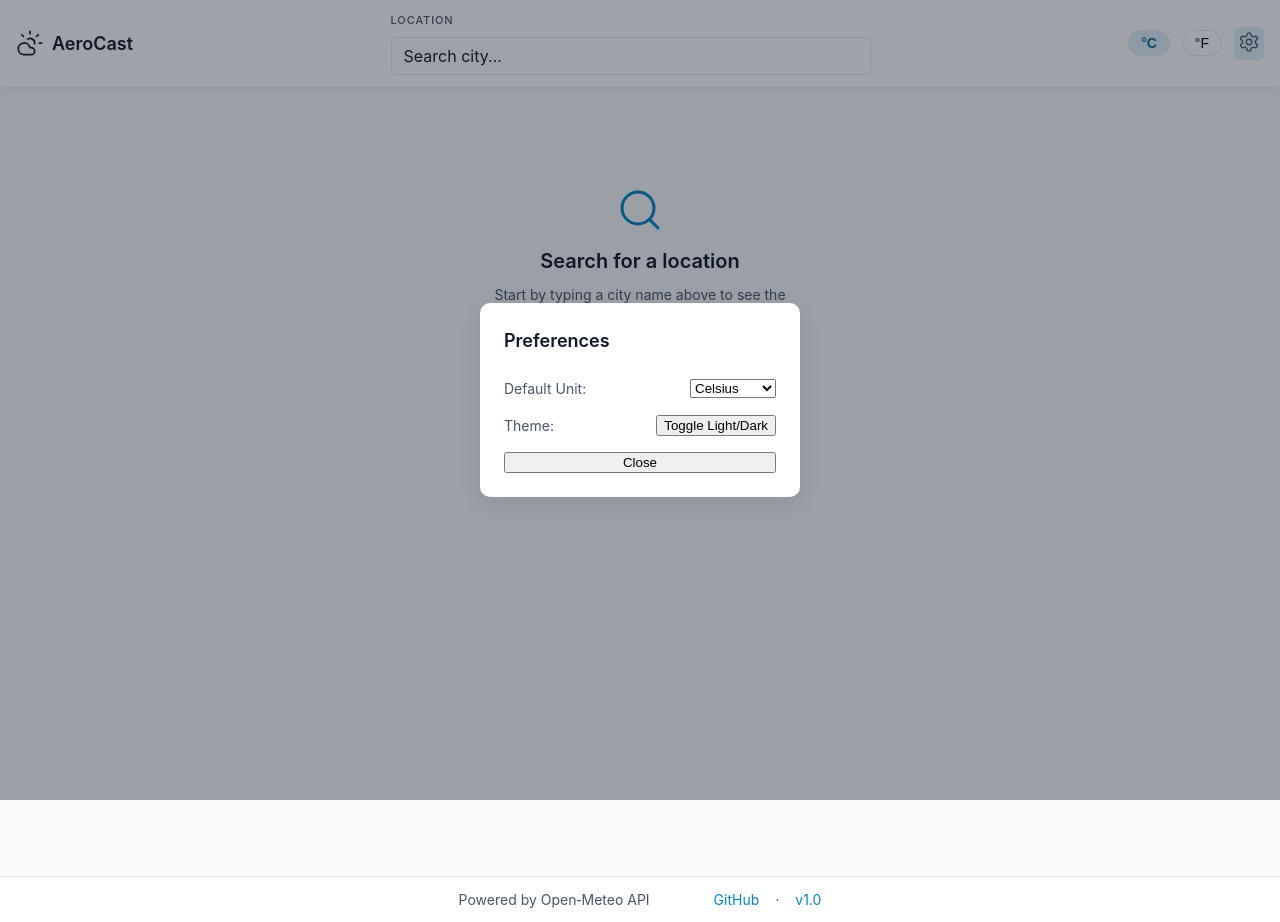
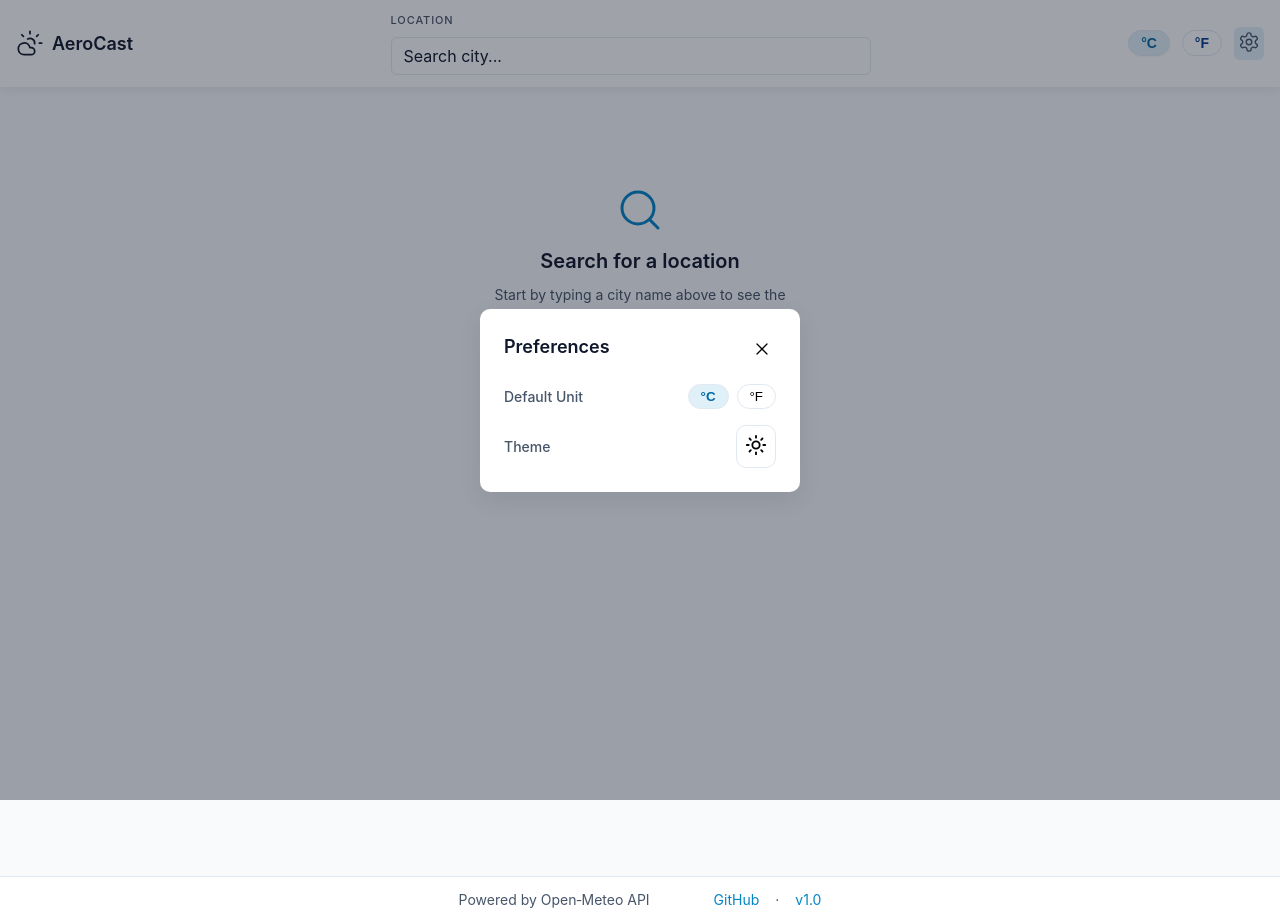
Before and after one commit to BecomingABetterDev/Codveda_Internship, a React (Vite) app in the folder level-2/task-1-and-3-weather-app/: page / in a window 1280 px wide. Both pictures are taken after a click on the button "Open settings". Built offline with nearby package versions, Linux system fonts and the light colour scheme.

Commit message:
feat(theme): polish setting modal and add global theme toggle with dark mode variables.

```diff
--- a/level-2/task-1-and-3-weather-app/src/App.jsx
+++ b/level-2/task-1-and-3-weather-app/src/App.jsx
@@ -14,6 +14,11 @@ const App = () => {
   const [loading, setLoading] = useState(false);
   const [error, setError] = useState(null);
   const [unit, setUnit] = useState('C');
+  const [theme, setTheme] = useState('light');
+
+  useEffect(() => {
+    document.documentElement.setAttribute('data-theme', theme);
+  }, [theme]);
 
   useEffect(() => {
     if (!selectedLocation) return;
@@ -27,15 +32,23 @@ const App = () => {
 
   const toggleUnit = (next) => {
     if (typeof next === 'string') {
-      setUnit(next); // from <select>
+      setUnit(next);
     } else {
-      setUnit((u) => (u === 'C' ? 'F' : 'C')); // from button
+      setUnit((u) => (u === 'C' ? 'F' : 'C'));
     }
   };
 
+  const toggleTheme = () => setTheme((t) => (t === 'light' ? 'dark' : 'light'));
+
   return (
     <>
-      <Header onSelect={setSelectedLocation} unit={unit} onToggleUnit={toggleUnit} />
+      <Header
+        onSelect={setSelectedLocation}
+        unit={unit}
+        onToggleUnit={toggleUnit}
+        theme={theme}
+        onThemeToggle={toggleTheme}
+      />
       <div className="app-layout">
         <main className="app-main">
           {loading && <div className="hero-status">Loading weather...</div>}
--- a/level-2/task-1-and-3-weather-app/src/features/weather/components/HourlyCarousel.jsx
+++ b/level-2/task-1-and-3-weather-app/src/features/weather/components/HourlyCarousel.jsx
@@ -131,7 +131,7 @@ export default function HourlyCarousel({ weather, unit }) {
           <defs>
             <linearGradient id="tempGradient" x1="0" y1="0" x2="0" y2="1">
               <stop offset="0%" stopColor="#f97316" />
-              <stop offset="100%" stopColor="#3b82f6" />
+              <stop offset="100%" stopColor="var(--temp-color)" />
             </linearGradient>
             <linearGradient id="precipGradient" x1="0" y1="0" x2="0" y2="1">
               <stop offset="0%" stopColor="#06b6d4" />
--- a/level-2/task-1-and-3-weather-app/src/features/weather/components/hourlyCarousel.css
+++ b/level-2/task-1-and-3-weather-app/src/features/weather/components/hourlyCarousel.css
@@ -143,7 +143,7 @@
 .meta-value {
     font-size: var(--fs-base);
     font-weight: var(--fw-bold);
-    color: var(--accent-rain);
+    color: var(--color-accent-600);
 }
 
 .sparkline-legend {
--- a/level-2/task-1-and-3-weather-app/src/public/Layout/Header.jsx
+++ b/level-2/task-1-and-3-weather-app/src/public/Layout/Header.jsx
@@ -2,8 +2,7 @@ import SearchBar from '@/features/search/components/SearchBar';
 import Icon from '@/shared/components/Icons';
 import { useState } from 'react';
 
-// Header.jsx
-export default function Header({ onSelect, unit, onToggleUnit, onThemeToggle }) {
+export default function Header({ onSelect, unit, onToggleUnit, onThemeToggle, theme }) {
   const [settingsOpen, setSettingsOpen] = useState(false);
 
   return (
@@ -42,19 +41,45 @@ export default function Header({ onSelect, unit, onToggleUnit, onThemeToggle })
       {settingsOpen && (
         <div className="settings-modal">
           <div className="settings-content">
-            <h4>Preferences</h4>
-            <label>
-              Default Unit:
-              <select value={unit} onChange={(e) => onToggleUnit(e.target.value)}>
-                <option value="C">Celsius</option>
-                <option value="F">Fahrenheit</option>
-              </select>
-            </label>
-            <label>
-              Theme:
-              <button onClick={onThemeToggle}>Toggle Light/Dark</button>
-            </label>
-            <button onClick={() => setSettingsOpen(false)}>Close</button>
+            <div className="settings-header">
+              <h4>Preferences</h4>
+              <button
+                className="close-btn"
+                aria-label="Close settings"
+                onClick={() => setSettingsOpen(false)}
+              >
+                <Icon name="X" size={20} />
+              </button>
+            </div>
+
+            <div className="settings-section">
+              <span className="section-label">Default Unit</span>
+              <div className="chip-group">
+                <button
+                  className={`chip ${unit === 'C' ? 'active' : ''}`}
+                  onClick={() => onToggleUnit('C')}
+                >
+                  °C
+                </button>
+                <button
+                  className={`chip ${unit === 'F' ? 'active' : ''}`}
+                  onClick={() => onToggleUnit('F')}
+                >
+                  °F
+                </button>
+              </div>
+            </div>
+
+            <div className="settings-section">
+              <span className="section-label">Theme</span>
+              <button className="theme-toggle" onClick={onThemeToggle} aria-label="Toggle theme">
+                {theme === 'light' ? (
+                  <Icon name="Sun" size={22} strokeWidth={2} />
+                ) : (
+                  <Icon name="Moon" size={22} />
+                )}
+              </button>
+            </div>
           </div>
         </div>
       )}
--- a/level-2/task-1-and-3-weather-app/src/shared/styles/global.css
+++ b/level-2/task-1-and-3-weather-app/src/shared/styles/global.css
@@ -20,6 +20,7 @@ body {
     -webkit-font-smoothing: antialiased;
 }
 
+
 /* 2. Typography defaults */
 
 h1,
@@ -39,6 +40,7 @@ p {
     font-size: var(--fs-base);
 }
 
+
 /* 3. Links */
 
 a {
@@ -51,6 +53,7 @@ a:hover {
     color: var(--color-accent-600);
 }
 
+
 /* 4. Container utility */
 
 .container {
@@ -59,6 +62,7 @@ a:hover {
     margin: 0 auto;
     padding: 0 var(--space-4);
 }
+
 
 /* 5. Card utility */
 
@@ -69,6 +73,7 @@ a:hover {
     box-shadow: var(--shadow-sm);
     padding: var(--space-4);
 }
+
 
 /* 6. Flex utilities */
 
@@ -88,12 +93,14 @@ a:hover {
     align-items: center;
 }
 
+
 /* 7. Grid utility */
 
 .grid {
     display: grid;
     gap: var(--space-4);
 }
+
 
 /* 8. Responsive images */
 
@@ -102,6 +109,7 @@ img {
     height: auto;
     display: block;
 }
+
 
 /* 9. Accessibility helpers */
 
@@ -253,6 +261,8 @@ img {
 }
 
 .unit-toggle {
+    color: rgb(4, 56, 139);
+    font-weight: var(--fw-semibold);
     padding: var(--space-1) var(--space-3);
     border: var(--hairline-border);
     border-radius: var(--chip-radius);
@@ -296,6 +306,7 @@ img {
     justify-content: center;
     z-index: 2000;
 }
+
 .settings-content {
     background: var(--bg-surface);
     border-radius: var(--radius-md);
@@ -306,11 +317,13 @@ img {
     flex-direction: column;
     gap: var(--space-4);
 }
+
 .settings-content h4 {
     font-size: var(--fs-lg);
     font-weight: var(--fw-semibold);
     margin-bottom: var(--space-2);
 }
+
 .settings-content label {
     display: flex;
     justify-content: space-between;
@@ -319,6 +332,72 @@ img {
     color: var(--text-secondary);
 }
 
+.settings-header {
+    display: flex;
+    justify-content: space-between;
+    align-items: center;
+}
+
+.close-btn {
+    background: transparent;
+    border: none;
+    cursor: pointer;
+    padding: var(--space-1);
+    border-radius: var(--radius-sm);
+    transition: background var(--motion-fast);
+}
+
+.close-btn:hover {
+    background: var(--color-accent-alpha);
+}
+
+.settings-section {
+    display: flex;
+    justify-content: space-between;
+    align-items: center;
+}
+
+.section-label {
+    font-size: var(--fs-sm);
+    font-weight: var(--fw-medium);
+    color: var(--text-secondary);
+}
+
+.chip-group {
+    display: flex;
+    gap: var(--space-2);
+}
+
+.chip {
+    padding: var(--space-1) var(--space-3);
+    border-radius: var(--chip-radius);
+    border: var(--hairline-border);
+    background: var(--bg-surface);
+    cursor: pointer;
+    transition: background var(--motion-fast), color var(--motion-fast);
+}
+
+.chip.active {
+    background: var(--color-accent-alpha);
+    color: var(--color-accent-600);
+    font-weight: var(--fw-semibold);
+}
+
+.theme-toggle {
+    background: var(--bg-surface);
+    border: var(--hairline-border);
+    border-radius: var(--radius-md);
+    padding: var(--space-2);
+    cursor: pointer;
+    transition: background var(--motion-fast), transform var(--motion-fast);
+}
+
+.theme-toggle:hover {
+    background: var(--color-accent-alpha);
+    transform: rotate(15deg);
+}
+
+
 /* collapse to single column on tablets/mobiles */
 
 @media (max-width: 980px) {
@@ -326,7 +405,7 @@ img {
         grid-template-columns: 1fr;
         margin-bottom: var(--space-8);
     }
-  .top-grid > * {
+    .top-grid>* {
         width: 100%;
     }
     .metrics-col {
@@ -334,6 +413,7 @@ img {
         width: 100%;
     }
 }
+
 
 /* Mobile refinements */
 
@@ -346,8 +426,6 @@ img {
     }
 }
 
-/* Decorative divider for hero footer */
-
 .hero-footer {
     border-top: var(--hairline-border);
     margin-top: var(--space-6);
--- a/level-2/task-1-and-3-weather-app/src/shared/styles/variables.css
+++ b/level-2/task-1-and-3-weather-app/src/shared/styles/variables.css
@@ -73,7 +73,7 @@
     /* muted gray for cloudy */
     --accent-sunset: #7c3aed;
     /* muted indigo for warm times */
-    /* Highlight surface for hero metric */
+    --temp-color: #3b82f6;
     --bg-highlight: #eef6ff;
     /* Motion and timing */
     --motion-fast: 120ms;
@@ -89,3 +89,23 @@
     /* Utility */
     --card-padding: var(--space-3);
 }
+
+
+/* Dark theme overrides */
+
+[data-theme='dark'] {
+    --bg-primary: #0f172a;
+    --bg-surface: #1e293b;
+    --bg-glass: rgba(30, 41, 59, 0.7);
+    --text-primary: #f8fafc;
+    --text-secondary: #cbd5e1;
+    --color-border: #334155;
+    --color-accent: #38bdf8;
+    --color-accent-600: #0ea5e9;
+    --color-accent-alpha: rgba(56, 189, 248, 0.12);
+    --temp-color: #27354c;
+    --shadow-sm: 0 4px 10px rgba(0, 0, 0, 0.4);
+    --shadow-card: 0 6px 18px rgba(0, 0, 0, 0.5);
+    --shadow-premium: 0 12px 32px rgba(0, 0, 0, 0.6);
+    --bg-highlight: #1e3a8a;
+}
```
Lines whose indentation alone changed are shown as unchanged.
